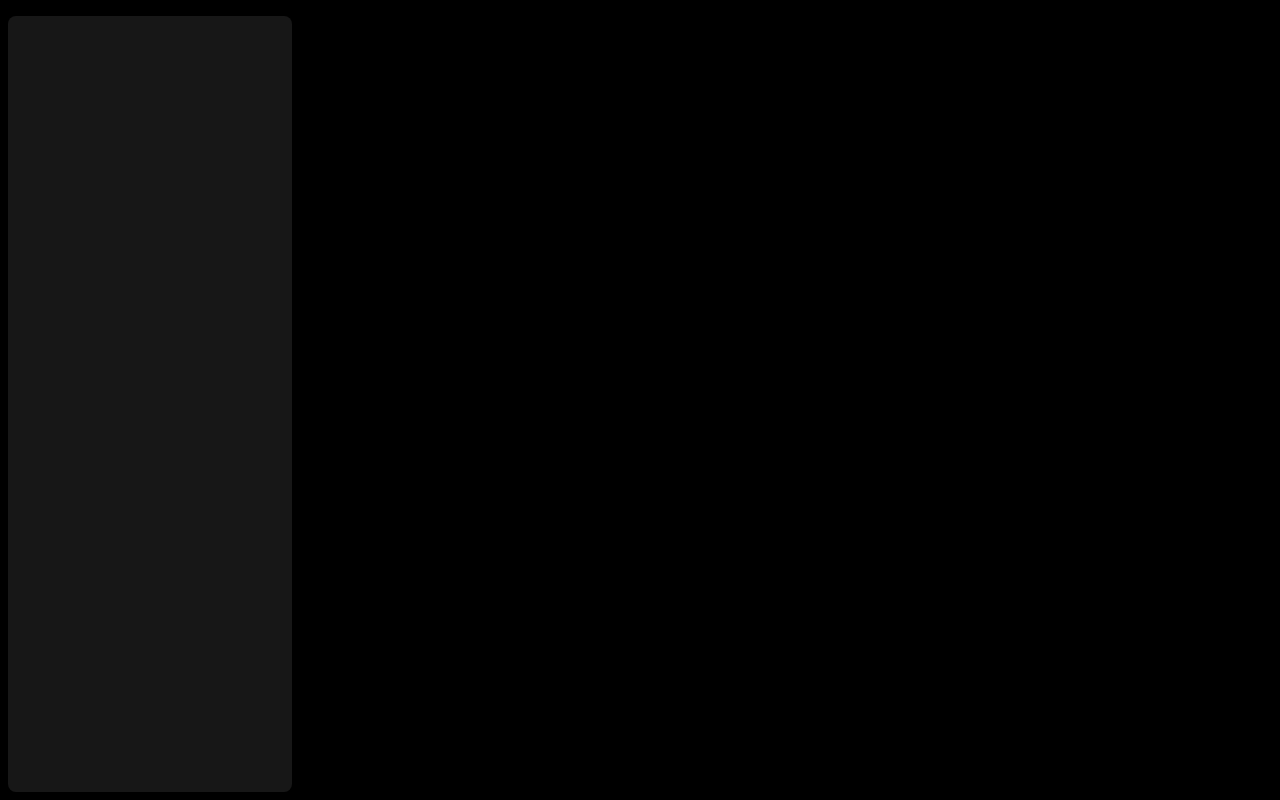
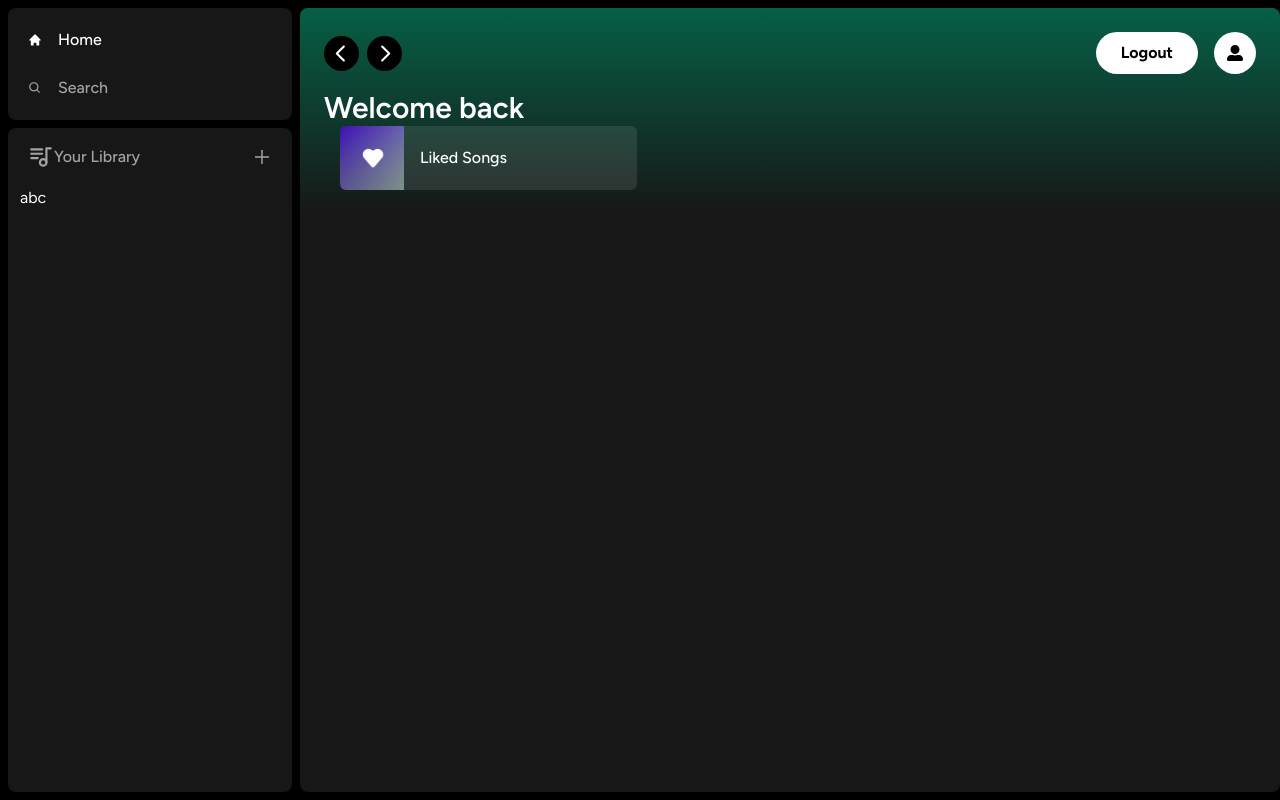
Before and after one commit to Engineerbabu777/spotify-clone-nextjs, a Next.js app: page / in a window 1280 px wide. Built offline with nearby package versions, Linux system fonts and the light colour scheme.

Commit message:
added-day-2:header-some-sidebar-liked-bar

```diff
--- a/app/(site)/page.tsx
+++ b/app/(site)/page.tsx
@@ -1,11 +1,23 @@
+import Header from "@/components/Header";
+import ListItem from "@/components/ListItem";
+
+export default function Home() {
+	return (
+		<>
+			<div className="bg-neutral-900 rounded-lg h-full w-full overflow-hidden overflow-y-auto">
+				<Header className="mb-2">
+					<h1 className="text-white text-3xl font-semibold">Welcome back</h1>
+					<div className="grid grid-cols-1 sm:grid-cols-2 xl:grid-cols-3 2xl:grid-cols-4 gap-3 ml-4">
+            <ListItem
+            image="/images/liked.png" name="Liked Songs"
+            href="liked" key={"123"}/>
 
 
+          </div>
 
-export default function Home(){
+				</Header>
 
-
-  return (<>
-
-
-  </>)
+			</div>
+		</>
+	);
 }
--- a/components/Box.tsx
+++ b/components/Box.tsx
@@ -1,26 +1,25 @@
-
-
-
-import React from 'react'
-import { twMerge } from 'tailwind-merge'
+import React from "react";
+import { twMerge } from "tailwind-merge";
 
 type Props = {
-    children:React.ReactNode;
-    className: string;
-}
+	children: React.ReactNode;
+	className: string;
+};
 
-export default function Box({
-    children,
-    className
-}: Props) {
-  return (
-   <div className={twMerge(`
+export default function Box({ children, className }: Props) {
+	return (
+		<div
+			className={twMerge(
+				`
     bg-neutral-900
     rounded-lg
     h-fit
     w-full
-   `,className)}>
-
-   </div>
-  )
+   `,
+				className
+			)}
+		>
+			{children}
+		</div>
+	);
 }
--- /dev/null
+++ b/components/Button.tsx
@@ -0,0 +1,47 @@
+import { forwardRef } from "react";
+import {twMerge} from 'tailwind-merge';
+
+export interface ButtonProps
+  extends React.ButtonHTMLAttributes<HTMLButtonElement> {}
+
+const Button = forwardRef<HTMLButtonElement, ButtonProps>(({
+  className,
+  children,
+  disabled,
+  type = 'button',
+  ...props
+}, ref) => {
+  return (
+    <button
+      type={type}
+      className={twMerge(
+        `
+        w-full
+        rounded-full
+        bg-green-500
+        border
+        border-transparent
+        px-3
+        py-3
+        disabled:cursor-not-allowed
+        disabled:opacity-50
+        text-black
+        font-bold
+        hover:opacity-75
+        transition
+      `,
+        disabled && 'opacity-75 cursor-not-allowed',
+        className
+      )}
+      disabled={disabled}
+      ref={ref}
+      {...props}
+    >
+      {children}
+    </button>
+  );
+});
+
+Button.displayName = "Button";
+
+export default Button;
--- /dev/null
+++ b/components/Header.tsx
@@ -0,0 +1,147 @@
+"use client";
+
+import { useRouter } from "next/navigation";
+import React from "react";
+import { BiSearch } from "react-icons/bi";
+import { FaUserAlt } from "react-icons/fa";
+import { HiHome } from "react-icons/hi";
+import { RxCaretLeft, RxCaretRight } from "react-icons/rx";
+import { twMerge } from "tailwind-merge";
+import Button from "./Button";
+
+interface HeaderProps {
+	children: React.ReactNode;
+	className?: string;
+}
+
+const Header: React.FC<HeaderProps> = ({ children, className }) => {
+	const router = useRouter();
+
+	return (
+		<header
+			className={twMerge(
+				`
+          h-fit
+          bg-gradient-to-b
+          from-emerald-800
+          p-6
+          `,
+				className
+			)}
+		>
+			<div className="w-full mb-4 flex items-center justify-between">
+				<div className="hidden md:flex gap-x-2 items-center">
+					<button
+						onClick={() => router.back()}
+						className="
+              rounded-full
+              bg-black
+              flex
+              items-center
+              justify-center
+              cursor-pointer
+              hover:opacity-75
+              transition
+            "
+					>
+						<RxCaretLeft className="text-white" size={35} />
+					</button>
+					<button
+						onClick={() => router.forward()}
+						className="
+              rounded-full
+              bg-black
+              flex
+              items-center
+              justify-center
+              cursor-pointer
+              hover:opacity-75
+              transition
+            "
+					>
+						<RxCaretRight className="text-white" size={35} />
+					</button>
+				</div>
+				<div className="flex md:hidden gap-x-2 items-center">
+					<button
+						onClick={() => router.push("/")}
+						className="
+              rounded-full
+              p-2
+              bg-white
+              flex
+              items-center
+              justify-center
+              cursor-pointer
+              hover:opacity-75
+              transition
+            "
+					>
+						<HiHome className="text-black" size={20} />
+					</button>
+					<button
+						onClick={() => router.push("/search")}
+						className="
+              rounded-full
+              p-2
+              bg-white
+              flex
+              items-center
+              justify-center
+              cursor-pointer
+              hover:opacity-75
+              transition
+            "
+					>
+						<BiSearch className="text-black" size={20} />
+					</button>
+				</div>
+                <div className="flex justify-between items-center gap-x-4">
+          {true ? (
+            <div className="flex gap-x-4 items-center">
+              <Button
+                // onClick={handleLogout}
+                className="bg-white px-6 py-2"
+              >
+                Logout
+              </Button>
+              <Button
+                onClick={() => router.push('/account')}
+                className="bg-white"
+              >
+                <FaUserAlt />
+              </Button>
+            </div>
+          ) : (
+            <>
+              <div>
+                <Button
+                //   onClick={authModal.onOpen}
+                  className="
+                    bg-transparent
+                    text-neutral-300
+                    font-medium
+                  "
+                >
+                  Sign up
+                </Button>
+              </div>
+              <div>
+                <Button
+                //   onClick={authModal.onOpen}
+                  className="bg-white px-6 py-2"
+                >
+                  Log in
+                </Button>
+              </div>
+            </>
+          )}
+        </div>
+			</div>
+        {children}
+
+		</header>
+	);
+};
+
+export default Header;
--- /dev/null
+++ b/components/Library.tsx
@@ -0,0 +1,41 @@
+'use client'
+
+import React from 'react'
+import { AiOutlinePlus } from 'react-icons/ai'
+import { TbPlaylist } from 'react-icons/tb'
+
+type Props = {}
+
+export default function Library ({}: Props) {
+
+    const onClick = () => {
+
+    }
+
+    return (
+    <div className='flex flex-col'>
+      <div className='flex items-center justify-between px-5 pt-4'>
+        <div className='inline-flex items-center gap-x--2'>
+          <TbPlaylist className="text-neutral-400"
+          size={26}
+          />
+          <p className='text-neutral-400 font-medium text-md'>Your Library</p>
+        </div>
+        <AiOutlinePlus
+          onClick={onClick}
+          size={20}
+          className="
+            text-neutral-400
+            cursor-pointer
+            hover:text-white
+            transition
+          "
+        />
+      </div>
+
+      <div className="flex flex-col gap-y-2 mt-4 px-3">
+        abc
+      </div>
+    </div>
+  )
+}
--- /dev/null
+++ b/components/ListItem.tsx
@@ -0,0 +1,86 @@
+"use client";
+
+import Image from "next/image";
+import { useRouter } from "next/navigation";
+import { FaPlay } from "react-icons/fa";
+
+// import useAuthModal from "@/hooks/useAuthModal";
+// import { useUser } from "@/hooks/useUser";
+
+interface ListItemProps {
+  image: string;
+  name: string;
+  href: string;
+}
+
+const ListItem: React.FC<ListItemProps> = ({
+  image,
+  name,
+  href,
+}) => {
+  const router = useRouter();
+  console.log("hi")
+//   const authModal = useAuthModal();
+//   const { user } = useUser();
+
+  const onClick = () => {
+    // if (!user) {
+    //   return authModal.onOpen();
+    // }
+
+    // router.push(href);
+  };
+
+  return (
+    <button
+      onClick={onClick}
+      className="
+        relative
+        group
+        flex
+        items-center
+        rounded-md
+        overflow-hidden
+        gap-x-4
+        bg-neutral-100/10
+        cursor-pointer
+        hover:bg-neutral-100/20
+        transition
+        pr-4
+      "
+    >
+      <div className="relative min-h-[64px] min-w-[64px]">
+        <Image
+          className="object-cover"
+          src={image}
+          fill
+          alt="Image"
+        />
+      </div>
+      <p className="font-medium truncate py-5">
+        {name}
+      </p>
+      <div
+        className="
+          absolute
+          transition
+          opacity-0
+          rounded-full
+          flex
+          items-center
+          justify-center
+          bg-green-500
+          p-4
+          drop-shadow-md
+          right-5
+          group-hover:opacity-100
+          hover:scale-110
+        "
+      >
+        <FaPlay className="text-black" />
+      </div>
+    </button>
+   );
+}
+
+export default ListItem;
--- a/components/Sidebar.tsx
+++ b/components/Sidebar.tsx
@@ -5,6 +5,7 @@
 import { BiSearch } from "react-icons/bi";
 import { HiHome } from "react-icons/hi";
 
+import Library from './Library';
 import Box from "./Box";
 import SidebarItem from "./SidebarItem";
 
@@ -38,13 +39,22 @@
 				<Box>
 					<div className="flex flex-col gap-y-4 px-5 py-4">
 						{routes.map((item) => {
-							<SidebarItem key={item.label} {...item} />;
+							return <SidebarItem
+							key={item.label} {...item}
+							/>;
 						})}
 					</div>
+
 				</Box>
 
-				<Box className="overflow-y-auto h-full">songs lib</Box>
+				<Box className="overflow-y-auto h-full">
+					<Library />
+				</Box>
 			</div>
+
+			<main
+			className="h-full flex-1 overflow-y-auto py-2"
+			>{children}</main>
 		</div>
 	);
 }
--- a/components/SidebarItem.tsx
+++ b/components/SidebarItem.tsx
@@ -1,5 +1,6 @@
 import React from "react";
 import Link from "next/link";
+import { twMerge } from "tailwind-merge";
 
 type Props = {
 	icon: import("react-icons").IconType;
@@ -8,14 +9,16 @@
 	href: string;
 };
 
-export default function SidebarItem({ active, href, icon, label }: Props) {
+export default function SidebarItem({ active, href, icon:Icon, label }: Props) {
 	return (
 		<Link
 			href={href}
 			className={twMerge(`
     flex flex-row h-auto items-center w-full gap-x-4 text-md font-medium cursor-pointer hover:text-white transition text-neutral-400
-    `)}
+    py-1`,active&&"text-white")}
 		>
+            <Icon />
+			<p className="truncate w-full">{label}</p>
 
         </Link>
 	);
```
Also changed, not shown: public/images/liked.png (added).
